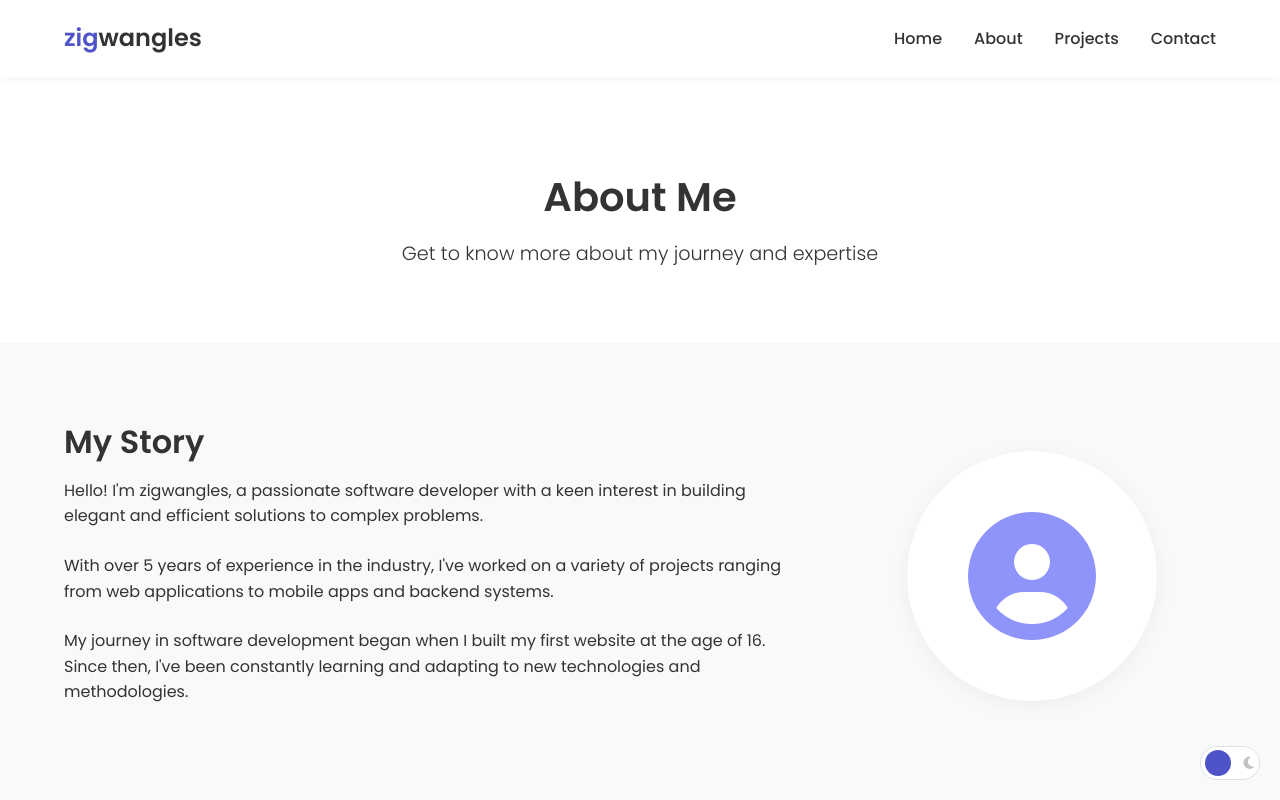
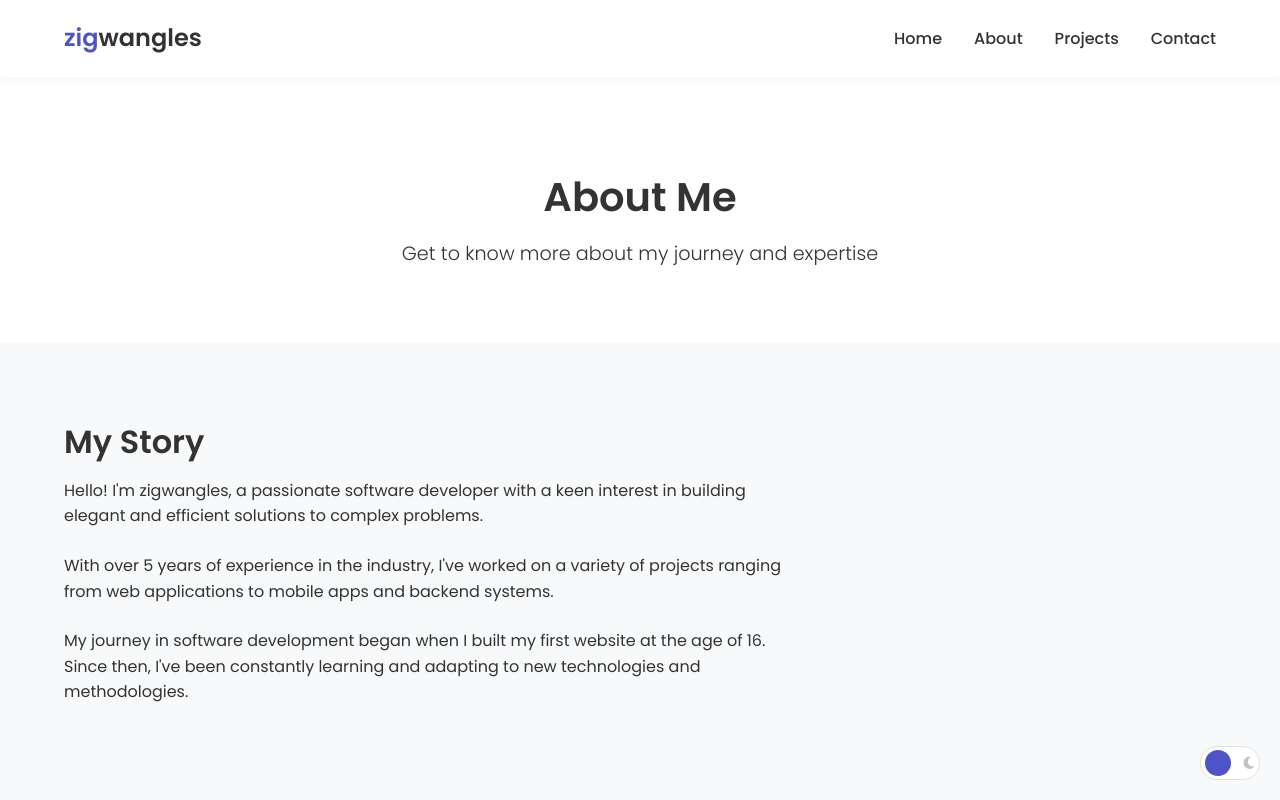
Before and after one commit to zigwangles/zigwangles-repository, a Next.js app: page /about in a window 1280 px wide. Shown: the top 800 px of the page. Built offline with nearby package versions, Linux system fonts and the light colour scheme.

Commit message:
Update page.tsx

```diff
--- a/app/about/page.tsx
+++ b/app/about/page.tsx
@@ -28,8 +28,7 @@ export default function AboutPage() {
               </p>
             </div>
             <div className="about-image">
-              <div className="image-placeholder">
-                <i className="fas fa-user-circle"></i>
+              <div className="public/assets/images/profile.JPG">
               </div>
             </div>
           </div>
```
